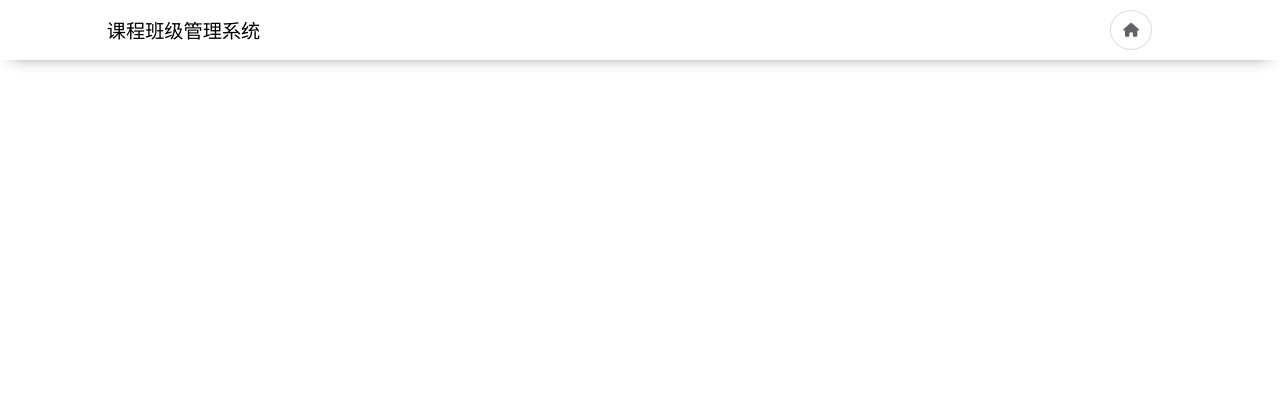
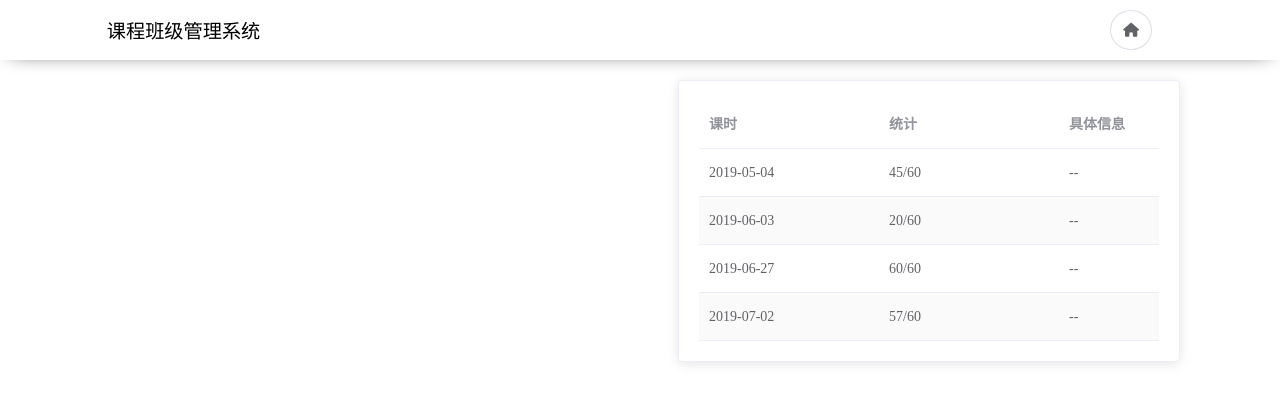
Before and after one commit to AzureLeon1/CourseManagementSystem, a Vue app: page /#/attendance in a window 1280 px wide. Shown: the top 402 px of the page. Built offline with nearby package versions, Linux system fonts and the light colour scheme.

Commit message:
Please enter the commit message for your changes. Lines starting

```diff
--- /dev/null
+++ b/src/components/AttendanceTable.vue
@@ -0,0 +1,64 @@
+<template>
+  <div class="table">
+    <el-card  style="width: 500px; margin:20px 100px auto auto"><!--上右下左-->
+        <el-table :data="tableData" stripe style="width: 500px" :row-class-name="tableRowAttendance">
+        <el-table-column prop="LessonNum" label="课时" width="180px"></el-table-column>
+        <el-table-column prop="sum" label="统计" width="180px"></el-table-column>
+        <el-table-column prop="detail" label="具体信息" width="100px"></el-table-column>
+      </el-table>
+    </el-card>
+  </div>
+</template>
+
+<script>
+export default {
+  name: "AttendanceTable",
+  data(){
+        return {
+          tableData: [{
+            LessonNum: '2019-05-04',
+            sum: '45/60',
+            detail: '--'
+          },
+          {
+            LessonNum: '2019-06-03',
+            sum: '20/60',
+            detail: '--'
+          },
+          {
+            LessonNum: '2019-06-27',
+            sum: '60/60',
+            detail: '--'
+          },
+          {
+            LessonNum: '2019-07-02',
+            sum: '57/60',
+            detail: '--'
+          }
+          ]
+        }
+      },
+
+  methods: {
+   }
+};
+</script>
+
+<style>
+.el-table .warning-row {
+  background: oldlace;
+}
+
+.el-table .success-row {
+  background: #f0f9eb;
+}
+.el-card.box-card {
+   width: 480px;
+ }
+.el-table.center
+{
+    align-items:center;
+}
+
+
+</style>
--- a/src/router/index.js
+++ b/src/router/index.js
@@ -4,6 +4,8 @@ import Homepage from '@/views/Homepage'
 import Template from '@/views/Template'
 import Login from '@/views/Login'
 import Register from '@/views/Register'
+import Team from '@/views/Team'
+import Attendance from '@/views/Attendance'
 
 Vue.use(Router)
 
@@ -28,6 +30,16 @@ export default new Router({
       path: '/register',
       name: 'Register',
       component: Register
+    },
+    {
+      path: '/team',
+      name: 'Team',
+      component: Team,
+    },
+    {
+      path: '/attendance',
+      name: 'Attendance',
+      component: Attendance,
     }
   ]
 })
--- /dev/null
+++ b/src/views/Attendance.vue
@@ -0,0 +1,46 @@
+<template>
+  <div id="attendance">
+    <div class="attendance form">
+      <div></div>
+      <div>
+        <AttendanceTable />
+      </div>
+    </div>
+
+  </div>
+</template>
+
+<script>
+import AttendanceTable from "../components/AttendanceTable"
+export default {
+  name: 'Attendance',
+  components: {
+    AttendanceTable
+  },
+  data() {
+    return {
+
+    }
+  },
+  methods: {
+
+  },
+  computed() {
+
+  }
+}
+</script>
+
+<style>
+.validate-code .el-form-item__content {
+  display: flex;
+  align-items: center;
+  line-height: 0;
+}
+#footer {
+  width: 100%;
+  position: absolute;
+  bottom: 0px;
+  left: 0px;
+}
+</style>
--- /dev/null
+++ b/src/views/Team.vue
@@ -0,0 +1,34 @@
+<template>
+  <div id="team">
+
+    Team Page
+
+  </div>
+</template>
+
+<script>
+export default {
+  name: 'Team',
+  components: {
+
+  },
+  data() {
+    return {
+
+    }
+  },
+  methods: {
+
+  },
+  computed() {
+
+  }
+}
+</script>
+
+<style>
+.Team-container{
+    background: lightgreen;
+    flex: 1;
+}
+</style>
```
Also changed, not shown: 1 other file (tests, documents, lock files or other folders).
